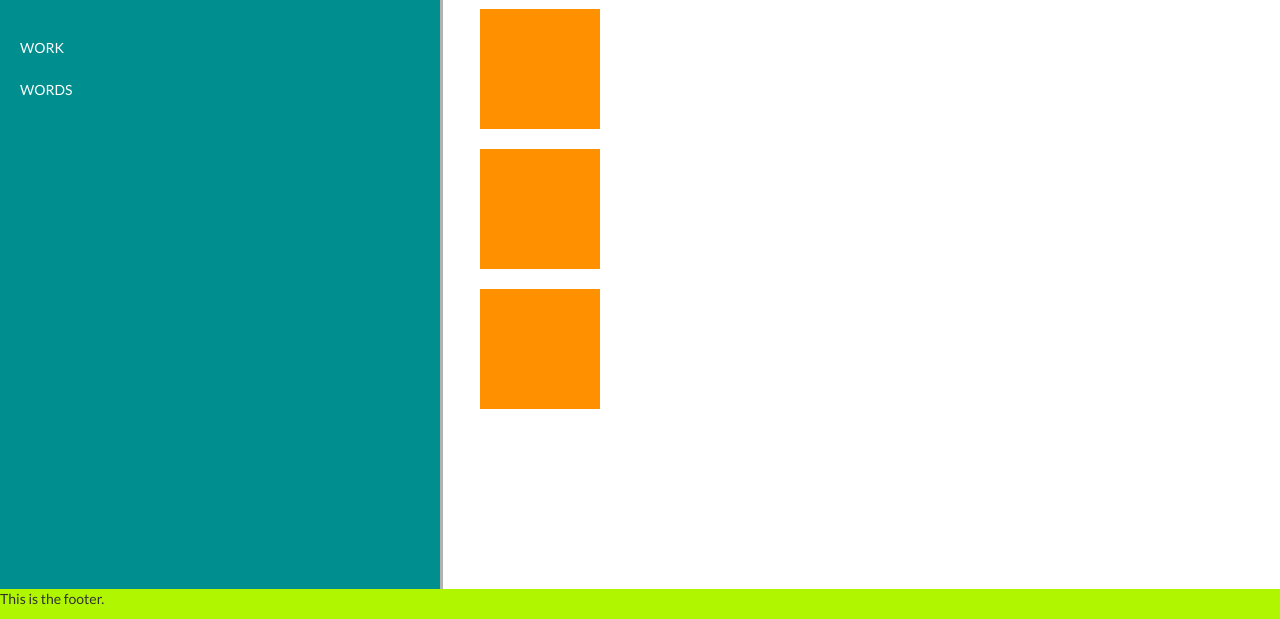
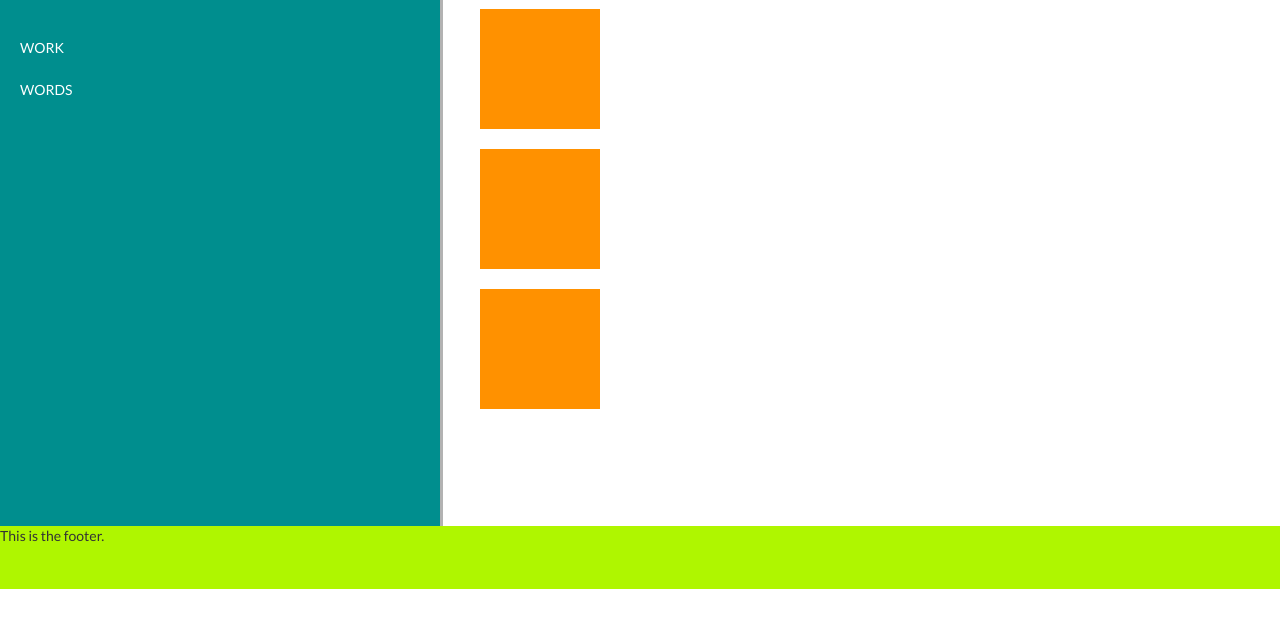
Before and after one commit to ekopelevich/portfolio, a website: page index.html in a window 1280 px wide. Shown: the part 211-830 px from the top of the page. After the commit the page ends 800 px from the top, so only its background shows below. Drawn offline with nearby package versions, Linux system fonts and the light colour scheme.

Commit message:
fixed footer so it appears in window

```diff
--- a/sass/styles.scss
+++ b/sass/styles.scss
@@ -18,7 +18,7 @@ html, body {
 header {
   flex: 1;
   width: 400px;
-  min-height: 100vh;
+  min-height: 90vh;
   color: #fff;
   padding: 20px;
   background-color: #008e8e;
@@ -61,7 +61,5 @@ main {
 
 footer {
   flex: 2;
-  height: 40px;
   background-color: #aff600;
-
 }
```
Also changed, not shown: build/css/styles.css.
